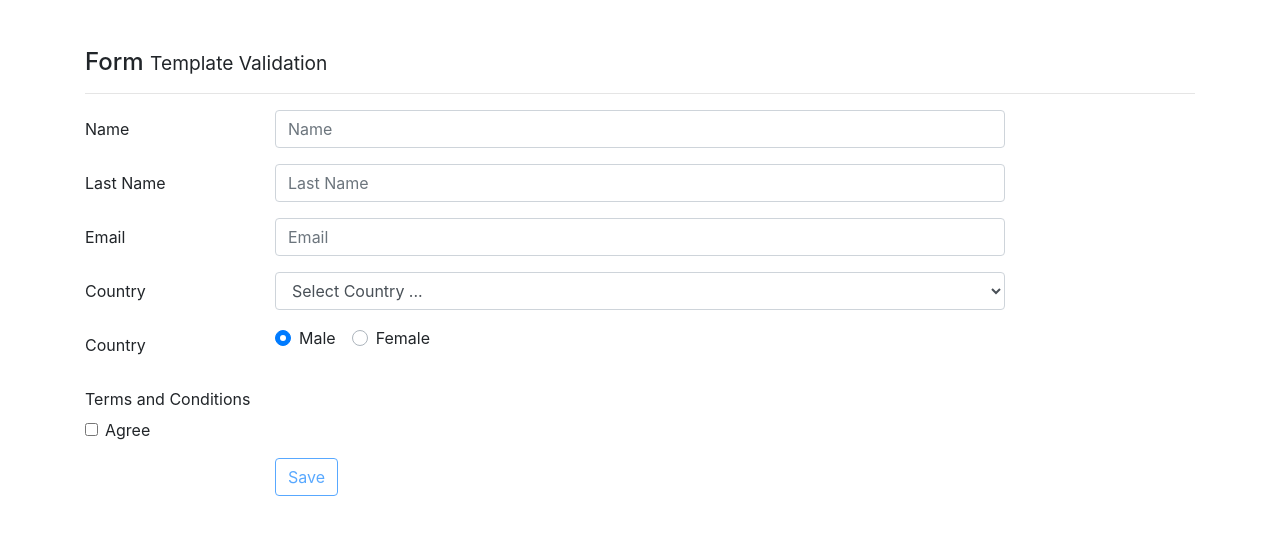
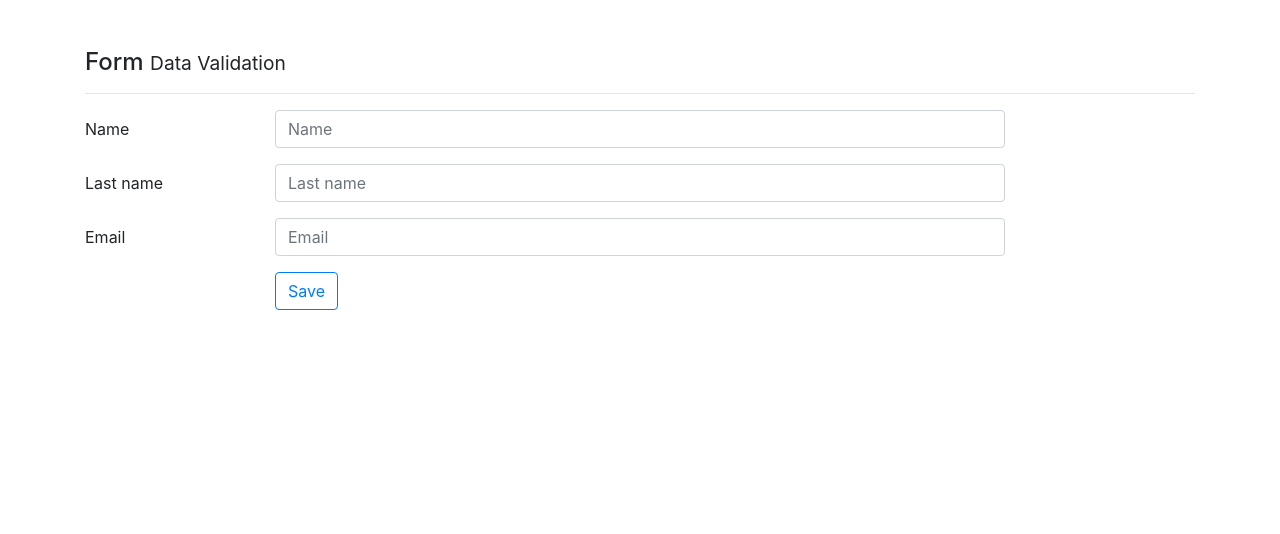
Before and after one commit to cfabregas85/AngularFormValidation, an Angular app: page / in a window 1280 px wide. Shown: the top 534 px of the page. Built offline with nearby package versions, Linux system fonts and the light colour scheme.

Commit message:
Data Validation

```diff
--- a/src/app/app.component.html
+++ b/src/app/app.component.html
@@ -1,4 +1,4 @@
 <div class="container mt-5">
-    <app-template></app-template>
-
+    <!-- <app-template></app-template> -->
+    <app-data></app-data>
 </div>
--- a/src/app/components/data/data.component.html
+++ b/src/app/components/data/data.component.html
@@ -1 +1,38 @@
-<p>data works!</p>
+<h4>
+    Form <small>Data Validation</small></h4>
+<hr>
+<form>
+    <div>
+        <div class="form-group row">
+            <label class="col-2 col-form-label">Name</label>
+            <div class="col-8">
+
+                <input class="form-control" type="text" placeholder="Name">
+            </div>
+        </div>
+
+        <div class="form-group row">
+            <label class="col-2 col-form-label">Last name</label>
+            <div class="col-8">
+
+                <input class="form-control" type="text" placeholder="Last name">
+            </div>
+        </div>
+    </div>
+    <div class="form-group row">
+        <label class="col-2 col-form-label">Email</label>
+        <div class="col-md-8">
+
+            <input class="form-control" type="email" placeholder="Email">
+        </div>
+    </div>
+    <div class="form-group row">
+        <label class="col-2 col-form-label">&nbsp;</label>
+        <div class="input-group col-md-8">
+            <button type="submit" class="btn btn-outline-primary">
+        Save
+      </button>
+        </div>
+    </div>
+
+</form>
```
